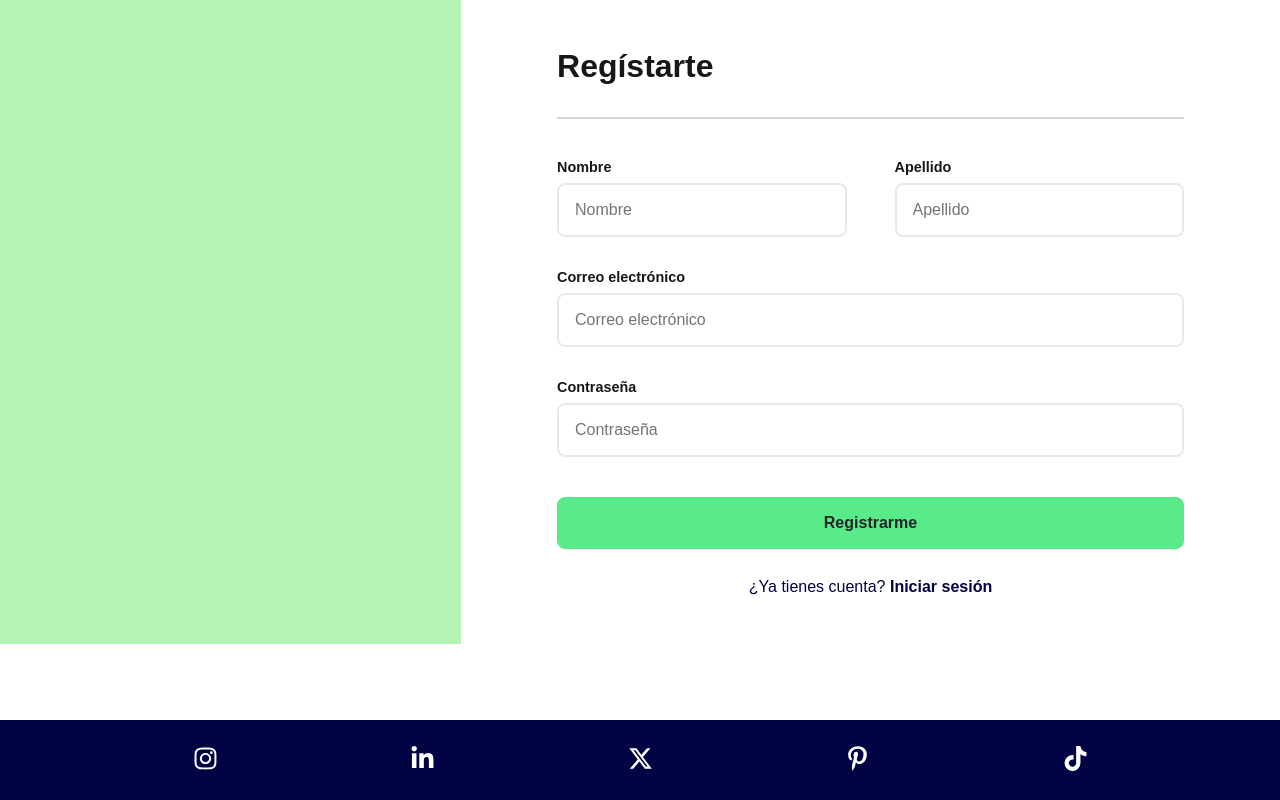
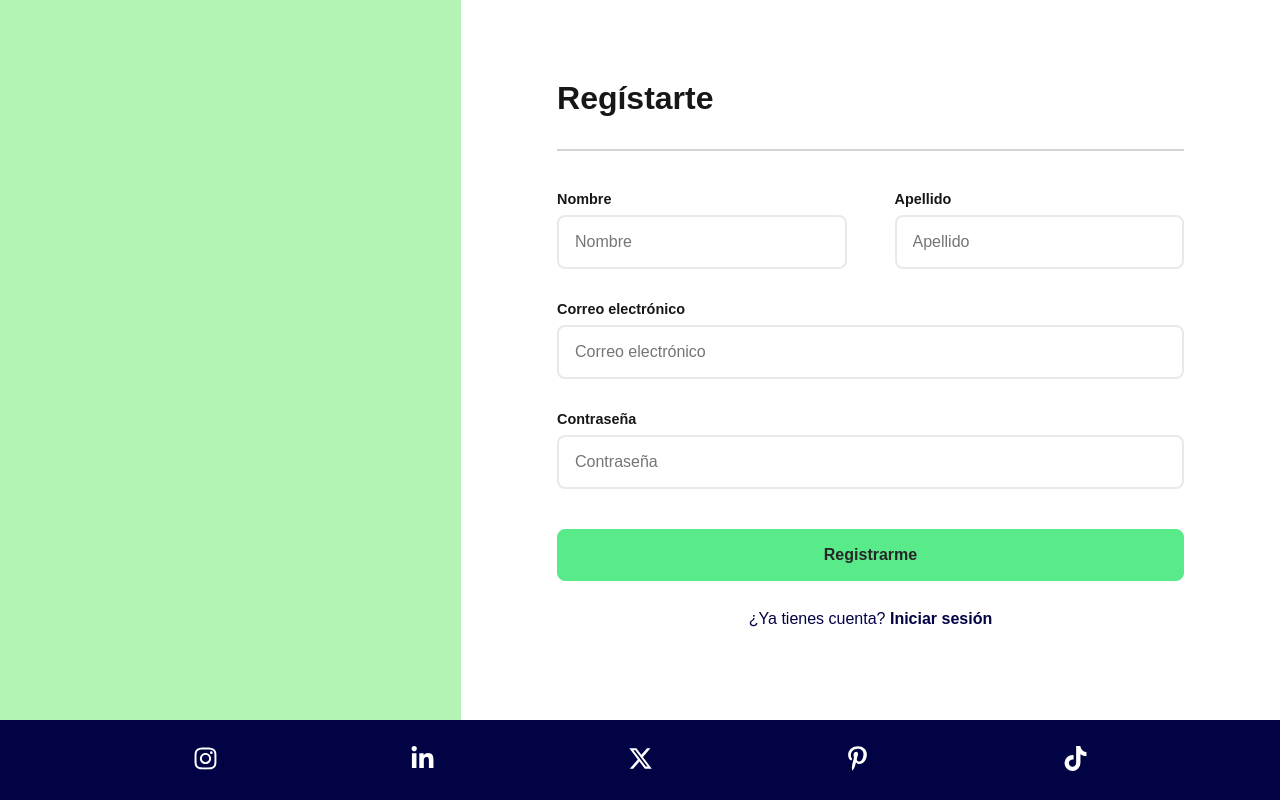
Before and after one commit to Danamandelbaum/TP9_EFSI, a Next.js app: page /Registro in a window 1280 px wide. Built offline with nearby package versions, Linux system fonts and the light colour scheme.

Commit message:
registro avanzado

```diff
--- a/app/Registro/page.js
+++ b/app/Registro/page.js
@@ -45,7 +45,7 @@ const Registro = () => {
   };
 
   return (
-    <div className={styles.container}>
+    <div className={styles.container} style={{position: 'absolute', inset: '0'}}>
       <div className={styles.banner}>
       </div>
       <div className={styles.registro}>
--- a/app/Registro/styles.module.css
+++ b/app/Registro/styles.module.css
@@ -1,7 +1,6 @@
 .container {
     display: flex;
     width: 100vw;
-    height: 100%;
     justify-content: space-between;
     background-color: var(--background);
 }
@@ -16,7 +15,7 @@
     flex-direction: column;
     width: 100%;
     border-radius: 12px;
-    padding: 3rem 6rem;
+    padding: 5rem 6rem;
 }
 
 .login {
```
